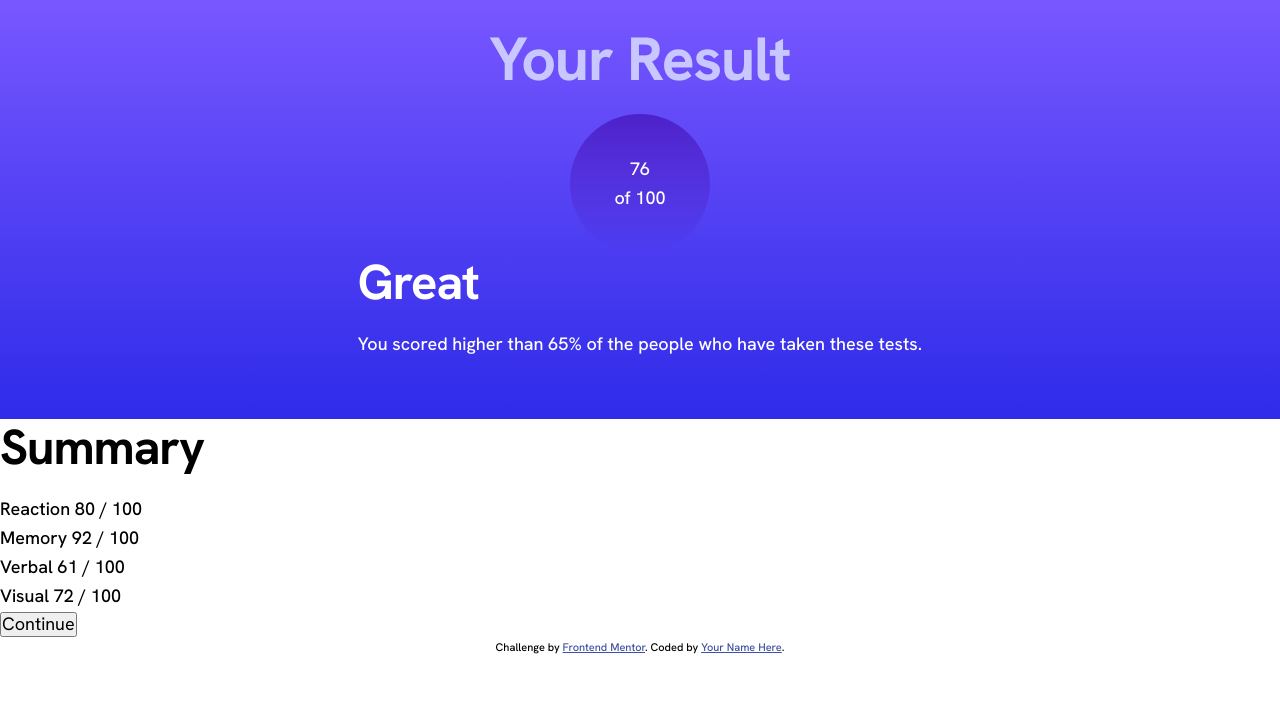
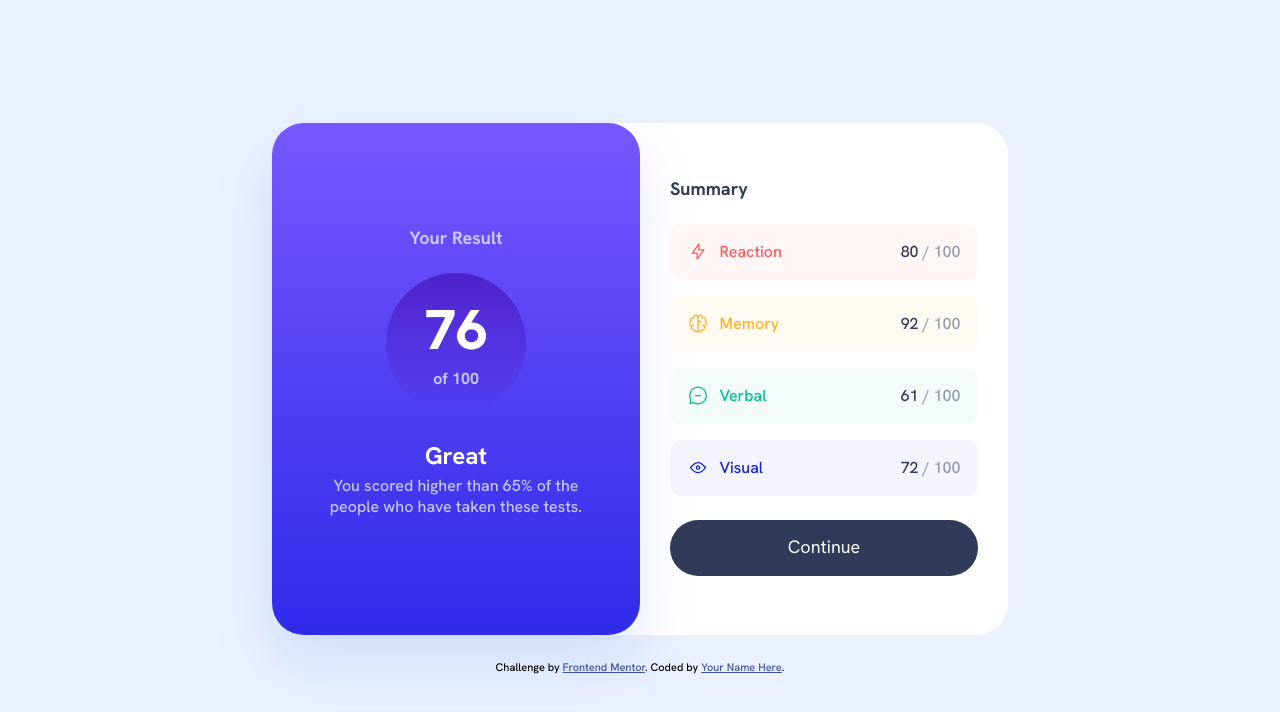
Before and after one commit to ClaytonDewey/fem-results-summary-component, a website: page index.html in a window 1280 px wide. Drawn offline with Linux system fonts and the light colour scheme.

Commit message:
Work on styling components

```diff
--- a/app/scss/abstracts/variables.scss
+++ b/app/scss/abstracts/variables.scss
@@ -29,15 +29,13 @@
   // Gradients
   --gradient-main: linear-gradient(
     180deg,
-    #75f 0%,
-    var(--clr-light-slate-blue) 0.01%,
+    var(--clr-light-slate-blue) 0%,
     var(--clr-light-royal-blue) 100%
   );
   --gradient-circle: linear-gradient(
     180deg,
-    #4d21c9 0%,
-    var(--clr-persian-blue) 100%,
-    var(--clr-violet-blue) 100%
+    var(--clr-violet-blue) 0%,
+    var(--clr-persian-blue) 100%
   );
 
   // Font-sizes
@@ -45,11 +43,11 @@
   --fs-3xlarge: #{rem(48.832)};
   --fs-2xlarge: #{rem(39.06)};
   --fs-xlarge: #{rem(31.25)};
-  --fs-large: #{rem(25)};
-  --fs-med: #{rem(20)};
+  --fs-large: #{rem(56)};
+  --fs-med: #{rem(24)};
   --fs-reg: #{rem(18)};
-  --fs-small: #{rem(12.8)};
-  --fs-xsmall: #{rem(10.24)};
+  --fs-small: #{rem(16)};
+  --fs-xsmall: #{rem(11)};
 
   // Flexbox gap/columns
   --gap: #{rem(20)};
--- a/app/scss/base/_index.scss
+++ b/app/scss/base/_index.scss
@@ -1,2 +1 @@
 @forward 'base';
-@forward 'typography';
--- a/app/scss/base/base.scss
+++ b/app/scss/base/base.scss
@@ -26,11 +26,15 @@ body {
 
 html,
 body {
+  display: flex;
+  flex-direction: column;
+  align-items: center;
+  justify-content: center;
+  height: 100vh;
   margin: 0px auto;
   width: 100%;
   box-sizing: border-box;
-  background: var(--clr-white);
-  color: var(--clr-black);
+  background: var(--clr-pale-blue);
 }
 
 .visually-hidden {
--- a/app/scss/base/typography.scss
+++ /dev/null
@@ -1,45 +0,0 @@
-@use '../util' as *;
-
-/* prettier-ignore */
-h1, h2, h3, h4, h5, h6 {
-    font-weight: 700;
-    line-height: 1.15;
-    letter-spacing: -0.022em;
-    margin: 0;
-    margin-bottom: rem(20);
-}
-
-// Typescale = 1.250 - Major Third
-// https://typescale.com/
-h1 {
-  font-size: var(--fs-4xlarge);
-}
-h2 {
-  font-size: var(--fs-3xlarge);
-}
-h3 {
-  font-size: var(--fs-2xlarge);
-}
-h4 {
-  font-size: var(--fs-xlarge);
-}
-h5 {
-  font-size: var(--fs-large);
-}
-h6 {
-  font-size: var(--fs-med);
-}
-
-p {
-  font-size: var(--fs-reg);
-  margin-bottom: rem(20);
-}
-
-.small,
-small {
-  font-size: var(--fs-small);
-}
-
-.xsmall {
-  font-size: var(--fs-xsmall);
-}
--- a/app/scss/components/_index.scss
+++ b/app/scss/components/_index.scss
@@ -1 +1,3 @@
+@forward 'button';
+@forward 'card';
 @forward 'footer';
--- /dev/null
+++ b/app/scss/components/button.scss
@@ -0,0 +1,11 @@
+@use '../util' as *;
+
+button {
+  @include flexcolumn;
+  width: 100%;
+  height: rem(56);
+  border: none;
+  background: var(--clr-dark-gray-blue);
+  color: var(--clr-white);
+  border-radius: rem(128);
+}
--- /dev/null
+++ b/app/scss/components/card.scss
@@ -0,0 +1,86 @@
+@use '../util' as *;
+
+.card {
+  border-radius: rem(12);
+
+  &__container {
+    @include flexcolumn;
+    width: 100%;
+    gap: rem(16);
+    margin-bottom: rem(24);
+  }
+
+  &__summary {
+    @include flex;
+    gap: rem(12);
+    width: 100%;
+    font-size: var(--fs-small);
+    border-radius: rem(12);
+    padding: rem(17.5);
+    font-style: normal;
+    font-weight: 500;
+    line-height: normal;
+  }
+
+  &__score {
+    color: var(--clr-dark-gray-blue);
+    margin-left: auto;
+
+    span {
+      opacity: 0.5;
+    }
+  }
+
+  &--reaction {
+    border-radius: 12px;
+    background: linear-gradient(
+        0deg,
+        rgba(255, 255, 255, 0.95) 0%,
+        rgba(255, 255, 255, 0.95) 100%
+      ),
+      var(--clr-primary-red);
+
+    .card__title {
+      color: var(--clr-primary-red);
+    }
+  }
+
+  &--memory {
+    background: linear-gradient(
+        0deg,
+        rgba(255, 255, 255, 0.95) 0%,
+        rgba(255, 255, 255, 0.95) 100%
+      ),
+      var(--clr-primary-yellow);
+
+    .card__title {
+      color: var(--clr-primary-yellow);
+    }
+  }
+
+  &--verbal {
+    background: linear-gradient(
+        0deg,
+        rgba(255, 255, 255, 0.95) 0%,
+        rgba(255, 255, 255, 0.95) 100%
+      ),
+      var(--clr-primary-teal);
+
+    .card__title {
+      color: var(--clr-primary-teal);
+    }
+  }
+
+  &--visual {
+    background: linear-gradient(
+        0deg,
+        rgba(255, 255, 255, 0.95) 0%,
+        rgba(255, 255, 255, 0.95) 100%
+      ),
+      var(--clr-primary-blue);
+
+    .card__title {
+      color: var(--clr-primary-blue);
+    }
+  }
+}
--- a/app/scss/components/footer.scss
+++ b/app/scss/components/footer.scss
@@ -1,7 +1,7 @@
 @use '../util' as *;
 
 .attribution {
-  font-size: rem(11);
+  font-size: var(--fs-xsmall);
   text-align: center;
 }
 .attribution a {
--- a/app/scss/layout/_index.scss
+++ b/app/scss/layout/_index.scss
@@ -1,2 +1,3 @@
 @forward 'container';
 @forward 'results';
+@forward 'summary';
--- a/app/scss/layout/container.scss
+++ b/app/scss/layout/container.scss
@@ -2,10 +2,19 @@
 
 .container {
   margin: 0 auto;
-  padding: rem(20);
   width: 100%;
 
   @include breakpoint(medium) {
-    max-width: rem(1110);
+    display: flex;
+    background: var(--clr-white);
+    border-radius: rem(32);
+    height: rem(512);
+    width: rem(736);
+    margin-bottom: rem(24);
+
+    .results,
+    .summary {
+      width: 50%;
+    }
   }
 }
--- a/app/scss/layout/results.scss
+++ b/app/scss/layout/results.scss
@@ -1,28 +1,61 @@
 @use '../util' as *;
 
 .results {
-  display: flex;
-  flex-direction: column;
-  align-items: center;
-  justify-content: center;
+  @include flexcolumn;
+  text-align: center;
+  gap: rem(24);
+  padding: rem(24) rem(57.5) rem(40);
   background: var(--gradient-main);
-  padding: rem(24) 0 rem(40);
   color: var(--clr-white);
+  border-radius: 0 0 rem(32) rem(32);
+  min-height: rem(356);
+  box-shadow: 0px 30px 60px 0px rgba(61, 108, 236, 0.15);
 
   &__header {
     h1 {
+      font-size: var(--fs-reg);
+      font-style: normal;
+      font-weight: 700;
+      line-height: normal;
       color: var(--clr-light-lavender);
+      margin: 0;
     }
   }
 
   &__score {
-    display: flex;
-    flex-direction: column;
-    align-items: center;
-    justify-content: center;
+    @include flexcolumn;
     background: var(--gradient-circle);
     height: rem(140);
     width: rem(140);
     border-radius: 100%;
+    font-weight: 700;
+    font-size: var(--fs-small);
+    color: var(--clr-light-lavender);
+
+    span {
+      font-size: var(--fs-large);
+      font-style: normal;
+      font-weight: 800;
+      line-height: rem(72);
+      color: var(--clr-white);
+    }
+  }
+
+  &__body {
+    h2 {
+      font-size: var(--fs-med);
+    }
+
+    p {
+      color: var(--clr-light-lavender);
+      font-size: var(--fs-small);
+      line-height: normal;
+      font-weight: 500;
+    }
+  }
+
+  @include breakpoint(medium) {
+    width: rem(368);
+    border-radius: rem(32);
   }
 }
--- /dev/null
+++ b/app/scss/layout/summary.scss
@@ -0,0 +1,17 @@
+@use '../util' as *;
+
+.summary {
+  @include flexcolumn;
+  align-items: flex-start;
+  padding: rem(24) rem(30) rem(30);
+
+  &__header {
+    h2 {
+      color: var(--clr-dark-gray-blue);
+      font-size: var(--fs-reg);
+      font-weight: 700;
+      line-height: normal;
+      margin-bottom: rem(24);
+    }
+  }
+}
--- a/app/scss/util/flex.scss
+++ b/app/scss/util/flex.scss
@@ -0,0 +1,10 @@
+@mixin flex {
+  display: flex;
+}
+
+@mixin flexcolumn {
+  display: flex;
+  flex-direction: column;
+  align-items: center;
+  justify-content: center;
+}
--- a/index.html
+++ b/index.html
@@ -19,15 +19,15 @@
 
 <body>
 
-  <main>
+  <main class="container">
     <div class="results">
       <header class="results__header">
         <h1>Your Result</h1>
       </header>
 
       <div class="results__score">
-        76
-        <span>of 100</span>
+        <span>76</span>
+        of 100
       </div>
 
       <div class="results__body">
@@ -41,24 +41,38 @@
         <h2>Summary</h2>
       </div>
 
-      <div class="summary__card">
-        Reaction
-        80 / 100
-      </div>
+      <div class="card__container">
+        <div class="card__summary card--reaction">
+          <img src="./assets/images/icon-reaction.svg" alt="reaction">
+          <div class="card__title">Reaction</div>
+          <div class="card__score">
+            80 <span> / 100</span>
+          </div>
+        </div>
 
-      <div class="summary__card">
-        Memory
-        92 / 100
-      </div>
+        <div class="card__summary card--memory">
+          <img src="./assets/images/icon-memory.svg" alt="memory">
+          <div class="card__title">Memory</div>
+          <div class="card__score">
+            92 <span> / 100</span>
+          </div>
+        </div>
 
-      <div class="summary__card">
-        Verbal
-        61 / 100
-      </div>
+        <div class="card__summary card--verbal">
+          <img src="./assets/images/icon-verbal.svg" alt="verbal">
+          <div class="card__title">Verbal</div>
+          <div class="card__score">
+            61 <span> / 100</span>
+          </div>
+        </div>
 
-      <div class="summary__card">
-        Visual
-        72 / 100
+        <div class="card__summary card--visual">
+          <img src="./assets/images/icon-visual.svg" alt="visual" />
+          <div class="card__title">Visual</div>
+          <div class="card__score">
+            72 <span> / 100</span>
+          </div>
+        </div>
       </div>
 
       <button>Continue</button>
```
Also changed, not shown: dist/style.css, 1 other file.
